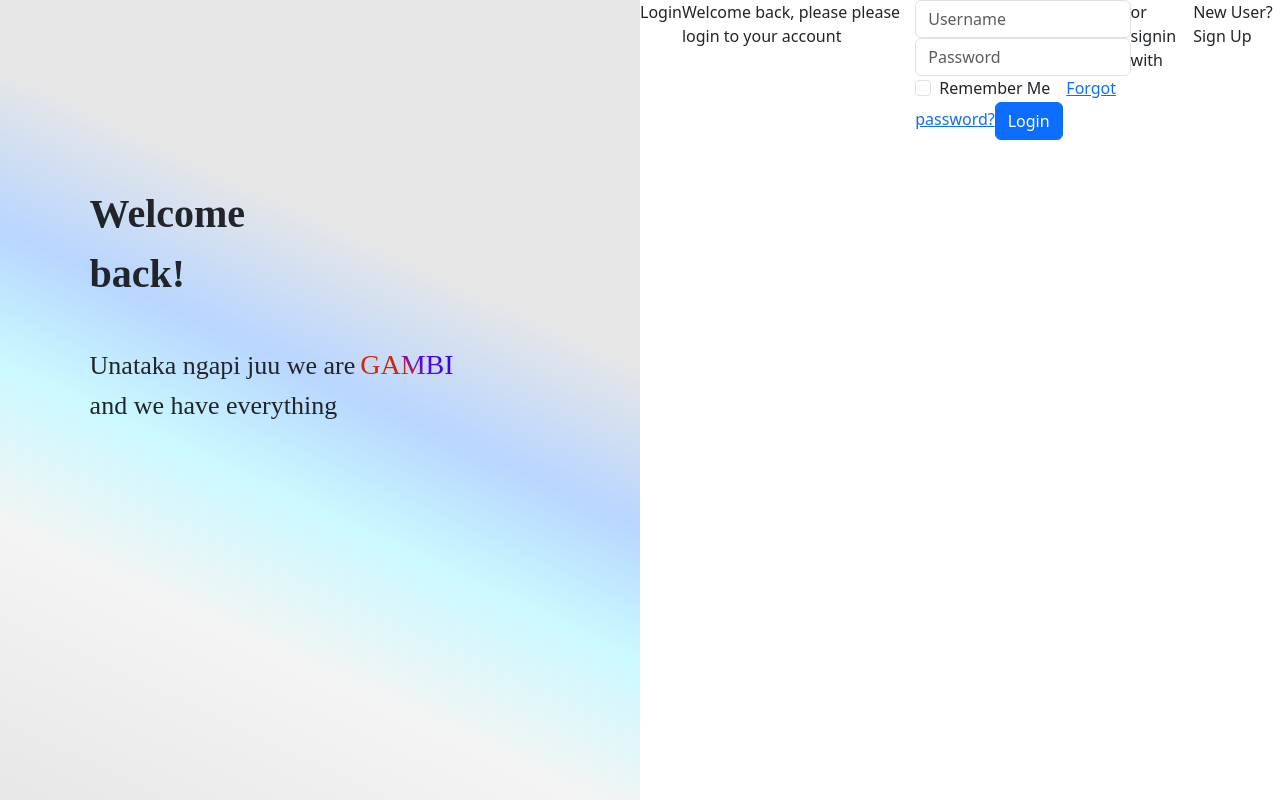
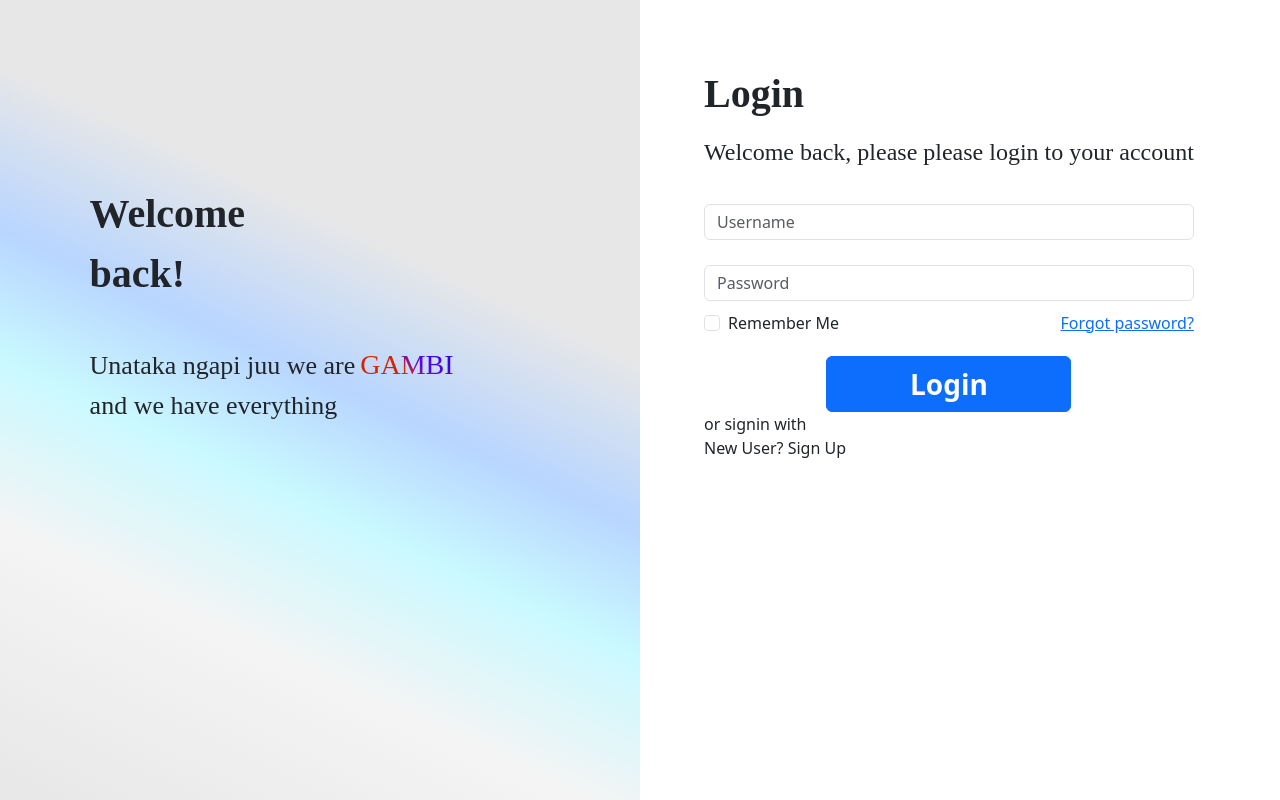
Before and after one commit to Red-stevo/Ecommerce, a React (Vite) app in the folder onshop/: page /auth/login in a window 1280 px wide. Built offline with nearby package versions, Linux system fonts and the light colour scheme.

Commit message:
Commit message >>>>> almost done on the login page <<<<<

```diff
--- a/onshop/src/IndexPage/Pages/UserManagementPages/LoginPage.jsx
+++ b/onshop/src/IndexPage/Pages/UserManagementPages/LoginPage.jsx
@@ -15,25 +15,29 @@ const LoginPage = () => {
                 </span>
             </div>
             <div className={"login-page-right"}>
-                <span>Login</span>
-                <span>Welcome back, please please login to your account</span>
+                <div className={"login-page-right-holder"}>
+                    <span className={"login"}>Login</span>
+                    <span className={"welcome-message"}>Welcome back, please please login to your account</span>
                     <Form className={"login-form"}>
                         <Form.Group>
-                        < input id={"username"} className={"form-control username-input"} placeholder={"Username"} />
+                            <input id={"username"} className={"form-control username-input"} placeholder={"Username"}/>
                         </Form.Group>
 
                         <Form.Group>
-                        < input id={"password"} className={"form-control password-input"} placeholder={"Password"} />
+                            < input id={"password"} className={"form-control password-input"} placeholder={"Password"}/>
                         </Form.Group>
-                    <span>
+                        <span className={"rem-and-forgot"}>
                              <Form.Check inline label="Remember Me" name="group1" type={'checkbox'} id={`remember-me`}/>
                             <Link to={"#"}>Forgot password?</Link>
                         </span>
-                    <Button>Login</Button>
+                        <div className={"login-button-holder"}>
+                            <Button className={"login-button"}>Login</Button>
+                        </div>
                     </Form>
                     <span className={"or-sign-in"}>or signin with</span>
+                    <span>New User? Sign Up</span>
+                </div>
 
-                <span>New User? Sign Up</span>
             </div>
         </div>
     );
--- a/onshop/src/IndexPage/Pages/UserManagementPages/Styles/LoginPage.css
+++ b/onshop/src/IndexPage/Pages/UserManagementPages/Styles/LoginPage.css
@@ -20,6 +20,11 @@
     background: white;
 }
 
+.login-page-right-holder {
+    margin: 10%;
+    display: flex;
+    flex-direction: column;
+}
 
 
 .top-message {
@@ -50,3 +55,45 @@
     background-clip: text;
     color: transparent;
 }
+
+.login {
+    width: 100%;
+    font-weight: 800;
+    font-size: 40px;
+    font-family: Montserr Montserrat sans-serif;
+}
+
+
+.welcome-message {
+    width: 100%;
+    font-weight: 400;
+    font-size: 24px;
+    font-family: Montserr Montserrat sans-serif;
+    margin-bottom: 10px;
+    margin-top: 10px;
+}
+
+.username-input, .password-input{
+    margin-top: 5%;
+    height: 15%;
+}
+
+.rem-and-forgot {
+    margin-top: 2%;
+    width: 100%;
+    display: flex;
+    justify-content: space-between;
+}
+
+.login-button-holder {
+    width: 100%;
+    margin-top: 4%;
+    display: flex;
+    justify-content: center;
+}
+
+.login-button {
+    width: 50%;
+    font-weight: 900;
+    font-size: 28px;
+}
```
Lines whose indentation alone changed are shown as unchanged.
